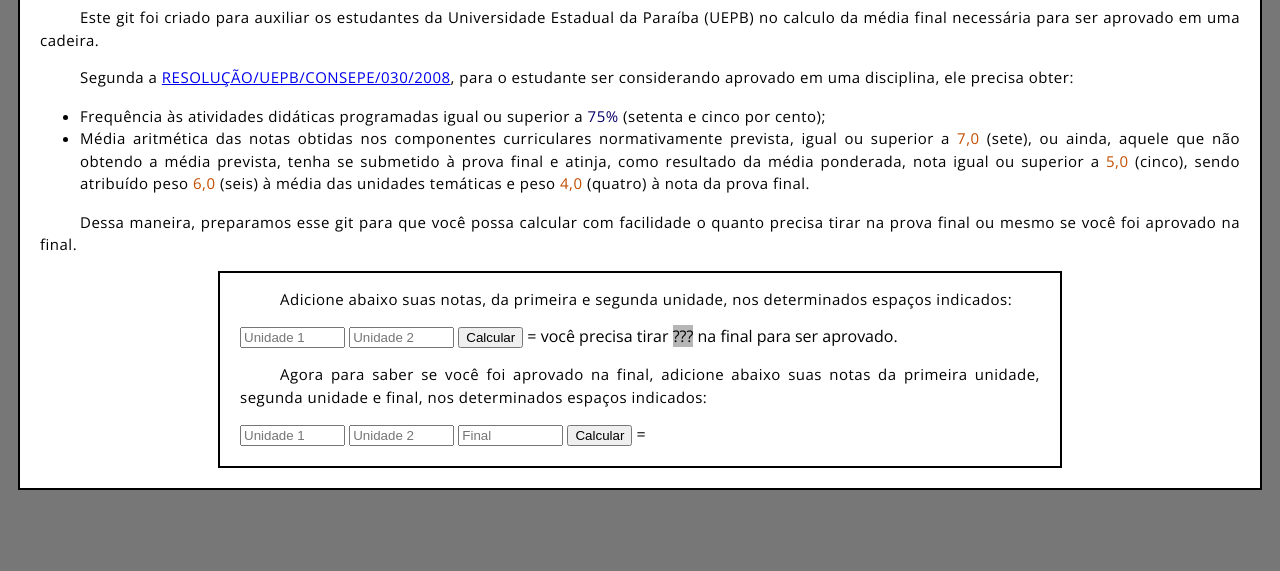
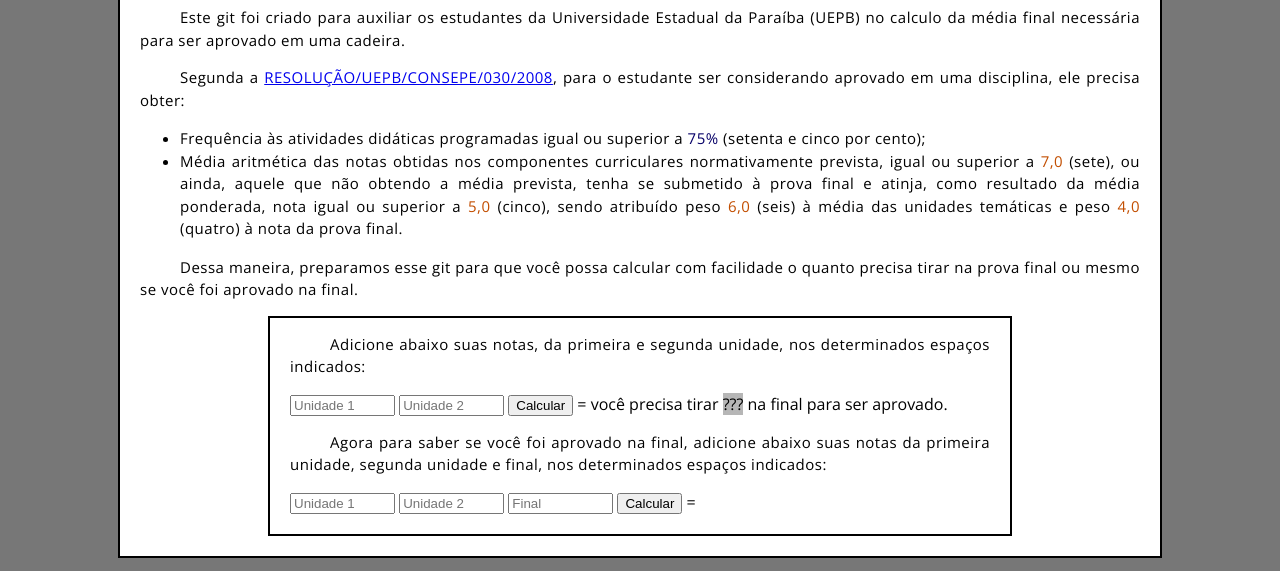
Before and after one commit to DaRkNeSs9923/darkness9923.github.io, a plain HTML site: page index.html in a window 1280 px wide. Shown: the part 229-800 px from the top of the page. Drawn offline with nearby package versions, Linux system fonts and the light colour scheme.

Commit message:
Update estilo.css

```diff
--- a/estilos/estilo.css
+++ b/estilos/estilo.css
@@ -35,7 +35,7 @@ p {
 }
 
 body {
-    width: 1200px;
+    width: 1000px;
     margin: 0 auto;
     background-color: #ffffff;
     padding: 0 20px 20px 20px;
@@ -43,7 +43,7 @@ body {
 }
 box {
     display: block;
-    width: 800px;
+    width: 700px;
     margin: 0 auto;
     background-color: #ffffff;
     padding: 0 20px 20px 20px;
```
